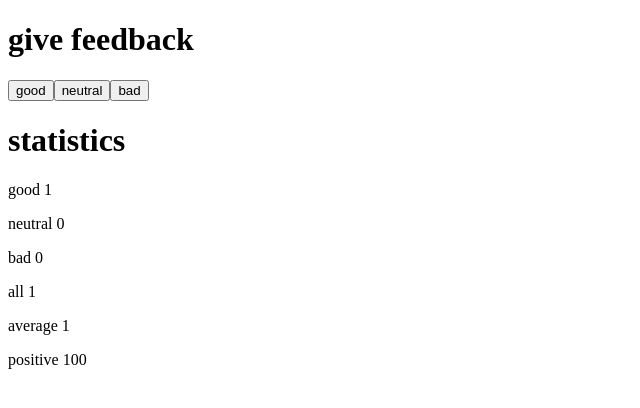
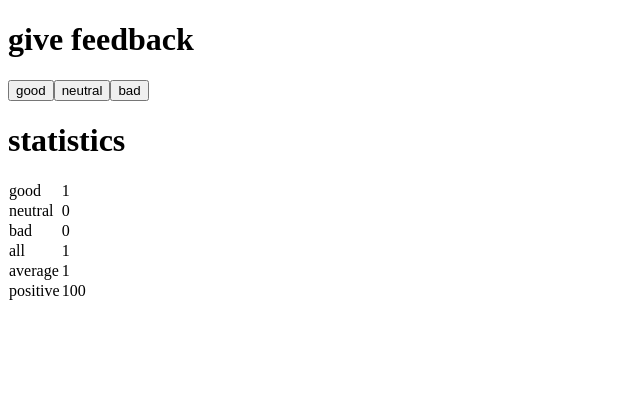
Before and after one commit to nazarpysko/FullStackOpen, a React (Create React App) app in the folder part1/unicafe/: page / in a window 1280 px wide. Both pictures are taken after a click on the button "good". Shown: the top 408 px of the page, without its empty margins (0-640 px from the left). Built offline with nearby package versions, Linux system fonts and the light colour scheme.

Commit message:
exercise 1.11 done

```diff
--- a/part1/unicafe/src/App.js
+++ b/part1/unicafe/src/App.js
@@ -1,7 +1,11 @@
 import { useState } from 'react'
 
 const StatisticLine = ({text, value}) => {
-  return <p>{text} {value}</p>
+  return (
+    <tr>
+      <td> {text} </td>
+      <td> {value} </td>
+    </tr>)
 }
 
 const Statistics = ({good, neutral, bad}) => {
```
